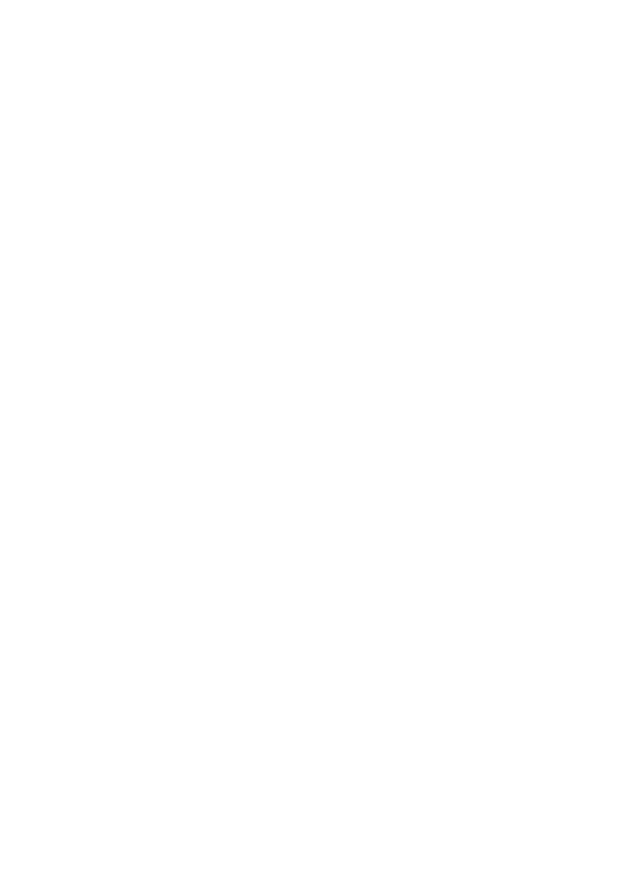
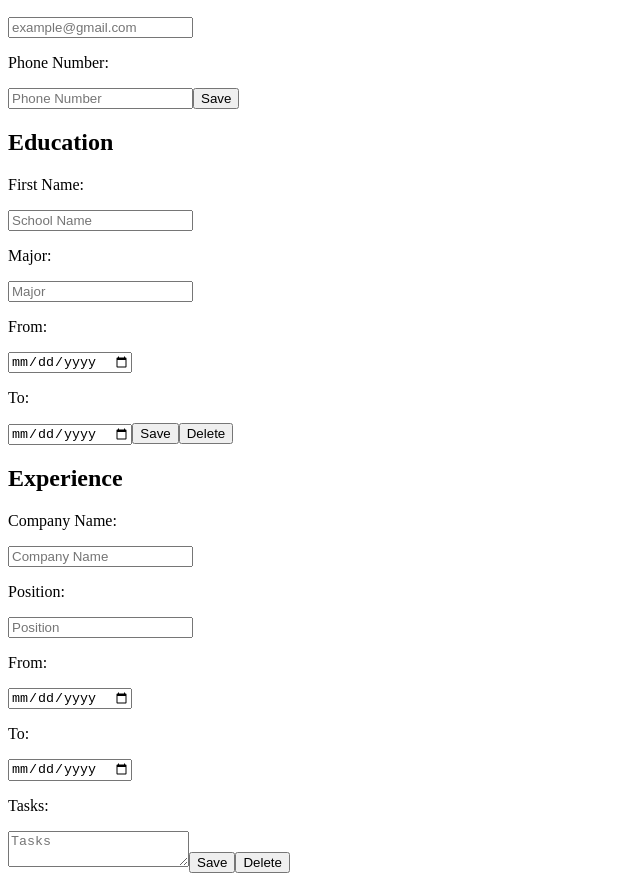
Before and after one commit to Quan-p/CV-Application, a React (Create React App) app: page / in a window 1280 px wide. Shown: the part 286-1167 px from the top of the page, without its empty margins (0-640 px from the left). Before the commit the page ends 800 px from the top, so only its background shows below. Built offline with nearby package versions, Linux system fonts and the light colour scheme; the HTML template or start-up script is replaced by a standard one.

Commit message:
Added education and experience sections

```diff
--- a/src/App.js
+++ b/src/App.js
@@ -1,12 +1,30 @@
+/* eslint-disable react/function-component-definition */
+
 import React from 'react';
 import GeneralInfo from './components/CVMain/General';
+import Education from './components/CVMain/Education';
+import Experience from './components/CVMain/Experience';
 
 function App() {
-  return (
-    <div className="App">
-      <GeneralInfo/>
-    </div>
-  );
+    return (
+        <div className="App">
+            <main>
+                <h1>CV Application</h1>
+                <div>
+                    <h2>General Information</h2>
+                    <GeneralInfo/>
+                </div>
+                <div>
+                    <h2>Education</h2>
+                    <Education/>
+                </div>
+                <div>
+                    <h2>Experience</h2>
+                    <Experience/>
+                </div>
+            </main>
+        </div>
+    );
 }
 
 export default App;
--- a/src/components/CVMain/Education.js
+++ b/src/components/CVMain/Education.js
@@ -1,2 +1,112 @@
+/* eslint-disable react/function-component-definition */
+
 import React, { useState } from 'react';
 import DisplaySection from './Display';
+
+const Education = (props) => {
+    const [educationInfo, setEductionInfo] = useState({
+        schoolName: '',
+        major: '',
+        from: '',
+        to: '',
+    });
+
+    const [edit, setEdit] = useState(true);
+
+    const {
+        schoolName,
+        major,
+        from,
+        to,
+    } = educationInfo;
+
+    const handleChange = (e) => {
+        const { name, value } = e.target;
+
+        setEductionInfo((preValue) => ({
+            ...preValue,
+            [name]: value,
+        }));
+    };
+
+    const handleSubmit = (e) => {
+        e.preventDefault();
+        setEdit((prevMode) => !prevMode);
+    };
+
+    const { id, handleDelete } = props;
+
+    if (!edit) {
+        return (
+            <DisplaySection
+                schoolName={schoolName}
+                major={major}
+                from={from}
+                to={to}
+                handleEdit={handleSubmit}
+            />
+        );
+    }
+
+    return (
+        <section>
+            <form onSubmit={handleSubmit}>
+                <label htmlFor="schoolName">
+                    <p>First Name:</p>
+                    <input
+                        type="text"
+                        name="schoolName"
+                        placeholder="School Name"
+                        value={schoolName}
+                        onChange={handleChange}
+                        required
+                    />
+                </label>
+                <label>
+                    <p>Major:</p>
+                    <input
+                        type="text"
+                        name="major"
+                        placeholder="Major"
+                        value={major}
+                        onChange={handleChange}
+                        required
+                    />
+                </label>
+                <label>
+                    <p>From:</p>
+                    <input
+                        type="date"
+                        name="from"
+                        placeholder="From"
+                        value={from}
+                        onChange={handleChange}
+                        required
+                    />
+                </label>
+                <label>
+                    <p>To:</p>
+                    <input
+                        type="date"
+                        name="to"
+                        placeholder="To"
+                        value={to}
+                        onChange={handleChange}
+                        required
+                    />
+                </label>
+                <button type="submit">
+                    Save
+                </button>
+                <button
+                    className="formBtn"
+                    type="button"
+                    onClick={() => handleDelete('educationIds', id)}>
+                    Delete
+                </button>
+            </form>
+        </section>
+    );
+};
+
+export default Education;
--- a/src/components/CVMain/Experience.js
+++ b/src/components/CVMain/Experience.js
@@ -1,2 +1,122 @@
+/* eslint-disable react/function-component-definition */
 import React, { useState } from 'react';
 import DisplaySection from './Display';
+
+const Experience = (props) => {
+    const [experienceInfo, setExperienceInfo] = useState({
+        companyName: '',
+        position: '',
+        from: '',
+        to: '',
+        tasks: '',
+    });
+
+    const [edit, setEdit] = useState(true);
+
+    const {
+        companyName,
+        position,
+        from,
+        to,
+        tasks,
+    } = experienceInfo;
+
+    const handleChange = (e) => {
+        const { name, value } = e.target;
+
+        setExperienceInfo((preValue) => ({
+            ...preValue,
+            [name]: value,
+        }));
+    };
+
+    const handleSubmit = (e) => {
+        e.preventDefault();
+        setEdit((prevMode) => !prevMode);
+    };
+
+    const { id, handleDelete } = props;
+
+    if (!edit) {
+        return (
+            <DisplaySection
+                companyName={companyName}
+                position={position}
+                from={from}
+                to={to}
+                tasks={tasks}
+                handleEdit={handleSubmit}
+            />
+        );
+    }
+
+    return (
+        <section>
+            <form onSubmit={handleSubmit}>
+                <label htmlFor="companyName">
+                    <p>Company Name:</p>
+                    <input
+                        type="text"
+                        name="companyName"
+                        placeholder="Company Name"
+                        value={companyName}
+                        onChange={handleChange}
+                        required
+                    />
+                </label>
+                <label>
+                    <p>Position:</p>
+                    <input
+                        type="text"
+                        name="position"
+                        placeholder="Position"
+                        value={position}
+                        onChange={handleChange}
+                        required
+                    />
+                </label>
+                <label>
+                    <p>From:</p>
+                    <input
+                        type="date"
+                        name="from"
+                        placeholder="From"
+                        value={from}
+                        onChange={handleChange}
+                        required
+                    />
+                </label>
+                <label>
+                    <p>To:</p>
+                    <input
+                        type="date"
+                        name="to"
+                        placeholder="To"
+                        value={to}
+                        onChange={handleChange}
+                        required
+                    />
+                </label>
+                <p>Tasks:</p>
+                <textarea
+                    name="tasks"
+                    placeholder="Tasks"
+                    value={tasks}
+                    onChange={handleChange}
+                    required
+                />
+                <button type="submit">
+                    Save
+                </button>
+                <button
+                    className="formBtn"
+                    type="button"
+                    onClick={() => handleDelete('educationIds', id)}>
+                    Delete
+                </button>
+            </form>
+        </section>
+    );
+};
+
+export default Experience;
```
